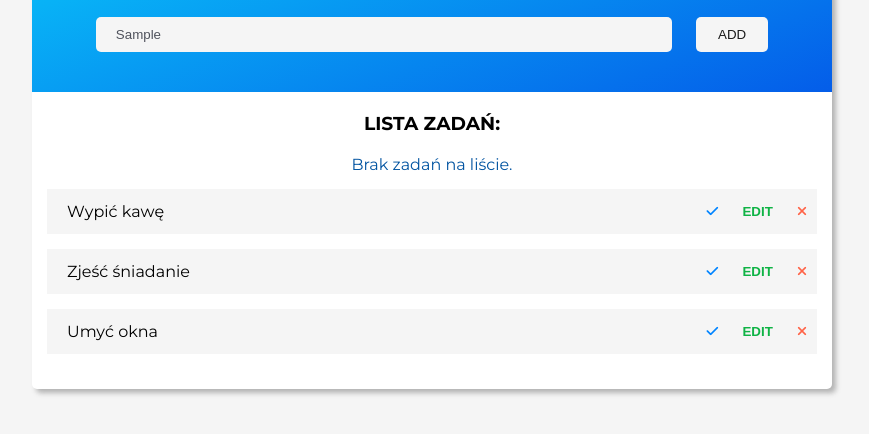
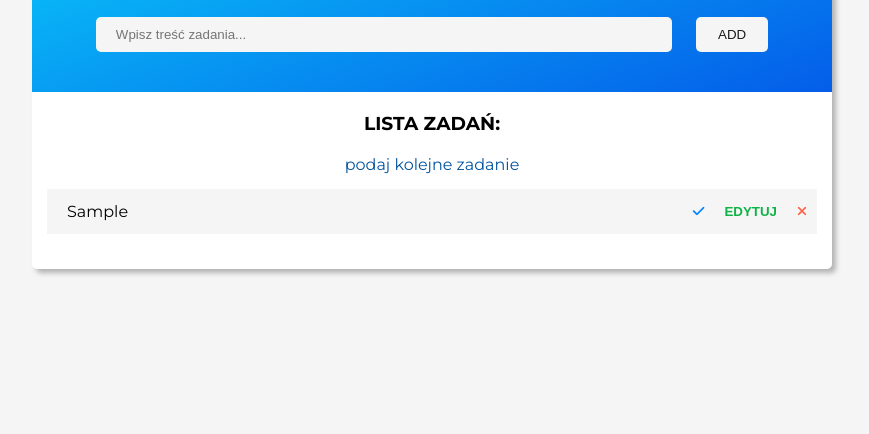
Before and after one commit to anyd007/projekt-nr7, a plain HTML site: page index.html in a window 1280 px wide. Both pictures are taken after typing "Sample" into the empty fields and a click on the button "ADD". Shown: the part 202-636 px from the top of the page, without its empty margins (208-1077 px from the left). Drawn offline with Linux system fonts and the light colour scheme.

Commit message:
Stworzenie możliwości dodania nowego zadania

```diff
--- a/index.html
+++ b/index.html
@@ -30,27 +30,27 @@
                 <h3>Lista zadań:</h3>
                 <p class="error-info">Brak zadań na liście.</p>
                 <ul>
-                    <li data-id='test1'>Wypić kawę
+                    <!-- <li data-id='test1'>Wypić kawę
                         <div class="tools">
                             <button class="complete"><i class="fas fa-check"></i></button>
-                            <button class="edit">EDIT</button>
+                            <button class="edit">EDYTUJ</button>
                             <button class="delete"><i class="fas fa-times"></i></button>
                         </div>
                     </li>
                     <li data-id='test2'>Zjeść śniadanie
                         <div class="tools">
                             <button class="complete"><i class="fas fa-check"></i></button>
-                            <button class="edit">EDIT</button>
+                            <button class="edit">EDYTUJ</button>
                             <button class="delete"><i class="fas fa-times"></i></button>
                         </div>
                     </li>
                     <li data-id='test3'>Umyć okna
                         <div class="tools">
                             <button class="complete"><i class="fas fa-check"></i></button>
-                            <button class="edit">EDIT</button>
+                            <button class="edit">EDYTUJ</button>
                             <button class="delete"><i class="fas fa-times"></i></button>
                         </div>
-                    </li>
+                    </li> -->
                 </ul>
             </div>
         </div>
--- a/js.js
+++ b/js.js
@@ -1,8 +1,13 @@
-let todoInput, errorInfo, addBtn, ulList;
+let todoInput, errorInfo, addBtn, ulList, liList;
 
 const main = ()=>{
     DOMElement();
     DOMEvents();
+}
+
+const DOMEvents = ()=>{
+    addBtn.addEventListener('click', addTaskBtn)
+    todoInput.addEventListener('keyup', enterEvent)
 }
 
 const DOMElement = ()=>{
@@ -12,7 +17,43 @@ const DOMElement = ()=>{
     ulList = document.querySelector('.todolist ul');
 }
 
-const DOMEvents = ()=>{
+const addTaskBtn = ()=>{
+    if(todoInput.value !== ''){
+        liList= document.createElement('li');
+        liList.textContent = todoInput.value;
+        createNewTask();
+        ulList.append(liList);
+        todoInput.value = ''
+        errorInfo.textContent = 'podaj kolejne zadanie'
+    }else{
+        errorInfo.textContent = 'Podaj nowe zadanie'
+
+    }
+}
+
+const enterEvent = () =>{
+    if(event.key === 'Enter' || event.keyCode === 13){
+addTaskBtn()
+    }
+}
+const createNewTask = () =>{
+    const btnPanel = document.createElement('div');
+    btnPanel.classList.add('tools');
+    liList.append(btnPanel);
+
+    const confirmBtn = document.createElement('button');
+    confirmBtn.classList.add('complete');
+    confirmBtn.innerHTML = '<i class="fas fa-check"></i>'
+
+    const editBtn = document.createElement('button');
+    editBtn.classList.add('edit');
+    editBtn.textContent = 'EDYTUJ'
+
+    const deleteBtn = document.createElement('button');
+    deleteBtn.classList.add('delete');
+    deleteBtn.innerHTML = '<i class="fas fa-times"></i>'
+
+    btnPanel.append(confirmBtn, editBtn, deleteBtn)
 
 }
 
@@ -20,7 +61,4 @@ const DOMEvents = ()=>{
 
 
 
-
-
-
-document.activeElement('DOMcontenctLoaded', main);
+document.addEventListener('DOMContentLoaded', main);
```
Also changed, not shown: 1 other file.
